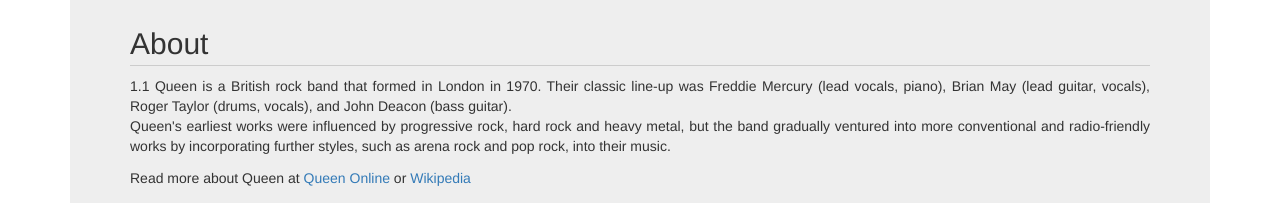
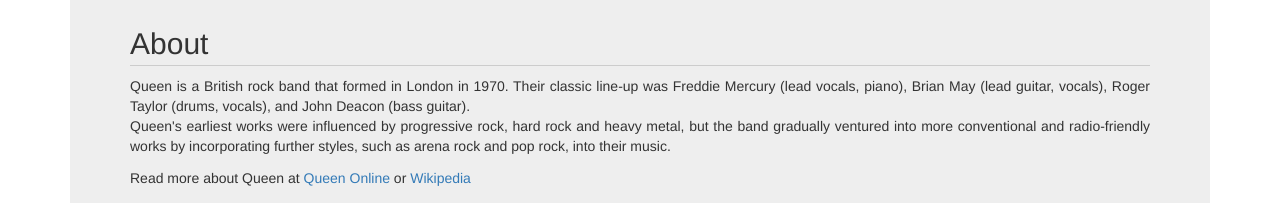
Before and after one commit to gurayg/tribute, a plain HTML site: page index.html in a window 1280 px wide. Shown: the part 861-1064 px from the top of the page. Drawn offline with nearby package versions, Linux system fonts and the light colour scheme.

Commit message:
Update index.html

```diff
--- a/index.html
+++ b/index.html
@@ -32,7 +32,7 @@
       </div>
     </div>
     <h2>About</h2>
-    <p class="text-justify about">1.1 Queen is a British rock band that formed in London in 1970. Their classic line-up was Freddie Mercury (lead vocals, piano), Brian May (lead guitar, vocals), Roger Taylor (drums, vocals), and John Deacon (bass guitar).<br/> Queen's earliest works were
+    <p class="text-justify about">Queen is a British rock band that formed in London in 1970. Their classic line-up was Freddie Mercury (lead vocals, piano), Brian May (lead guitar, vocals), Roger Taylor (drums, vocals), and John Deacon (bass guitar).<br/> Queen's earliest works were
       influenced by progressive rock, hard rock and heavy metal, but the band gradually ventured into more conventional and radio-friendly works by incorporating further styles, such as arena rock and pop rock, into their music.</p>
     <h5>Read more about Queen at <a href="http://www.queenonline.com/" target="_blank">Queen Online</a> or <a href="https://en.wikipedia.org/wiki/Queen_(band)" target="_blank">Wikipedia</a></h5>
 
```
